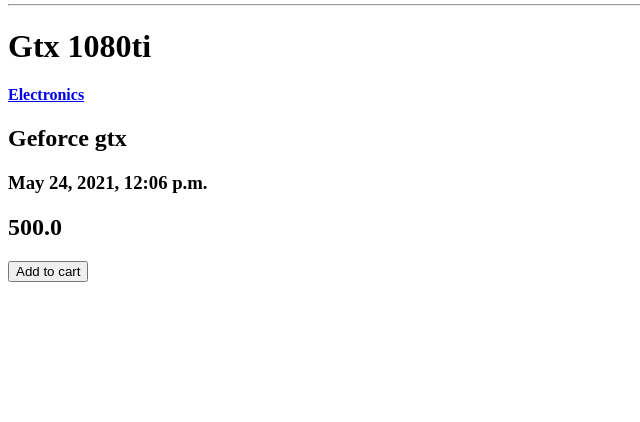
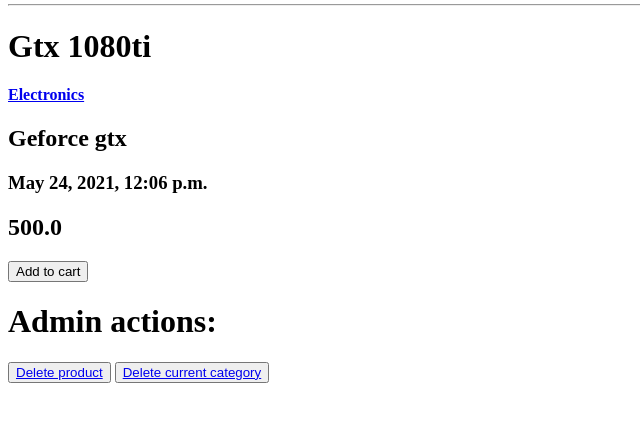
Before and after one commit to CAPSLOCKFURY/django-eshop, a Django app: page /product/5 in a window 1280 px wide. Shown: the part 288-710 px from the top of the page, without its empty margins (0-640 px from the left). Run offline with Django 3.2, Linux system fonts and the light colour scheme; a user stored in the database is signed in; data comes from the database, SQL or seed files in the repository; both versions use the stored data as it was after the commit.

Commit message:
added admin delete functionality

```diff
--- a/eshop/urls.py
+++ b/eshop/urls.py
@@ -12,6 +12,8 @@
     path('admin/add-product', main_views.add_product_view, name='add'),
     path('admin/orders', order_views.all_orders, name='all-orders'),
     path('admin/add-category', main_views.add_category, name='add-category'),
+    path('admin/delete-product/<int:id>', main_views.delete_product, name='delete-product'),
+    path('admin/delete-category/<int:id>', main_views.delete_category, name='delete-cat'),
     path('session/', main_views.session_test),
     # основные урлы
     path('', main_views.main_view, name='main'),
--- a/main/models.py
+++ b/main/models.py
@@ -9,7 +9,7 @@
     description = models.TextField('Description', blank=True)
     date = models.DateTimeField('Date', default=now, blank=True)
     price = models.DecimalField('Price', decimal_places=1, max_digits=10000)
-    category = models.ForeignKey('main.Category', on_delete=models.DO_NOTHING)
+    category = models.ForeignKey('main.Category', on_delete=models.CASCADE, null=True)
 
     def __str__(self):
         return self.title
--- a/main/views.py
+++ b/main/views.py
@@ -72,3 +72,17 @@
             cat = Category(name=request.POST['cat-name'])
             cat.save()
     return render(request, 'admin/add-category.html')
+
+
+@login_required
+def delete_product(request, id):
+    product = Product.objects.filter(id=id)
+    product.delete()
+    return redirect('main')
+
+
+@login_required
+def delete_category(request, id):
+    category = Category.objects.filter(id=id)
+    category.delete()
+    return redirect('main')
--- a/templates/base.html
+++ b/templates/base.html
@@ -15,9 +15,7 @@
 </head>
 <body>
     {% block content %}
-        {% for order in orders %}
 
-        {% endfor %}
     {% endblock %}
 </body>
 </html>
--- a/templates/product-details.html
+++ b/templates/product-details.html
@@ -12,4 +12,9 @@
         {% csrf_token %}
         <button type="submit">Add to cart</button>
     </form>
+    {% if request.user.is_superuser %}
+        <h1>Admin actions:</h1>
+        <button><a href="{% url 'delete-product' product.id %}">Delete product</a></button>
+        <button><a href="{% url 'delete-cat' product.category.id %}">Delete current category</a></button>
+    {% endif %}
 {% endblock %}
```
Also changed, not shown: db.sqlite3, main/migrations/0002_auto_20210524_1449.py (added), order/migrations/0002_auto_20210524_1449.py (added).
